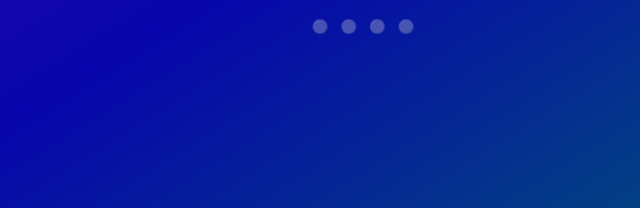
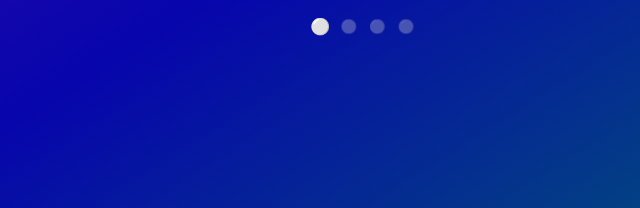
Before and after one commit to williamandrews2/ImageCarousel, a website: page index.html in a window 1280 px wide. Shown: the part 500-708 px from the top of the page, 277-917 px from the left. Drawn offline with Linux system fonts and the light colour scheme.

Commit message:
Added highlights for dots on active picture.

```diff
--- a/carousel.css
+++ b/carousel.css
@@ -64,7 +64,8 @@ button {
 }
 
 .carousel-nav-button:hover,
-.carousel-dot:hover {
+.carousel-dot:hover,
+.carousel-dot.active {
   transform: scale(1.2);
   color: white;
 }
--- a/carousel.js
+++ b/carousel.js
@@ -30,6 +30,7 @@ nextButton.addEventListener("click", () => {
 // change image
 function changeImg() {
   slide.src = images[index];
+  highlightDot(index);
 }
 
 // change index: -1 for previous and 1 for next
@@ -54,6 +55,7 @@ function renderDots() {
     const dot = document.createElement("button");
     dot.className = "carousel-dot";
     dot.innerText = "⚪";
+    dot.setAttribute("data-index", i);
     dot.addEventListener("click", () => {
       index = i;
       changeImg();
@@ -63,6 +65,13 @@ function renderDots() {
   }
 }
 
+function highlightDot(index) {
+  const dots = document.querySelectorAll(".carousel-dot");
+  dots.forEach((dot, i) => {
+    dot.classList.toggle("active", i === index);
+  });
+}
+
 window.onload = () => {
   changeImg();
   renderDots();
```
